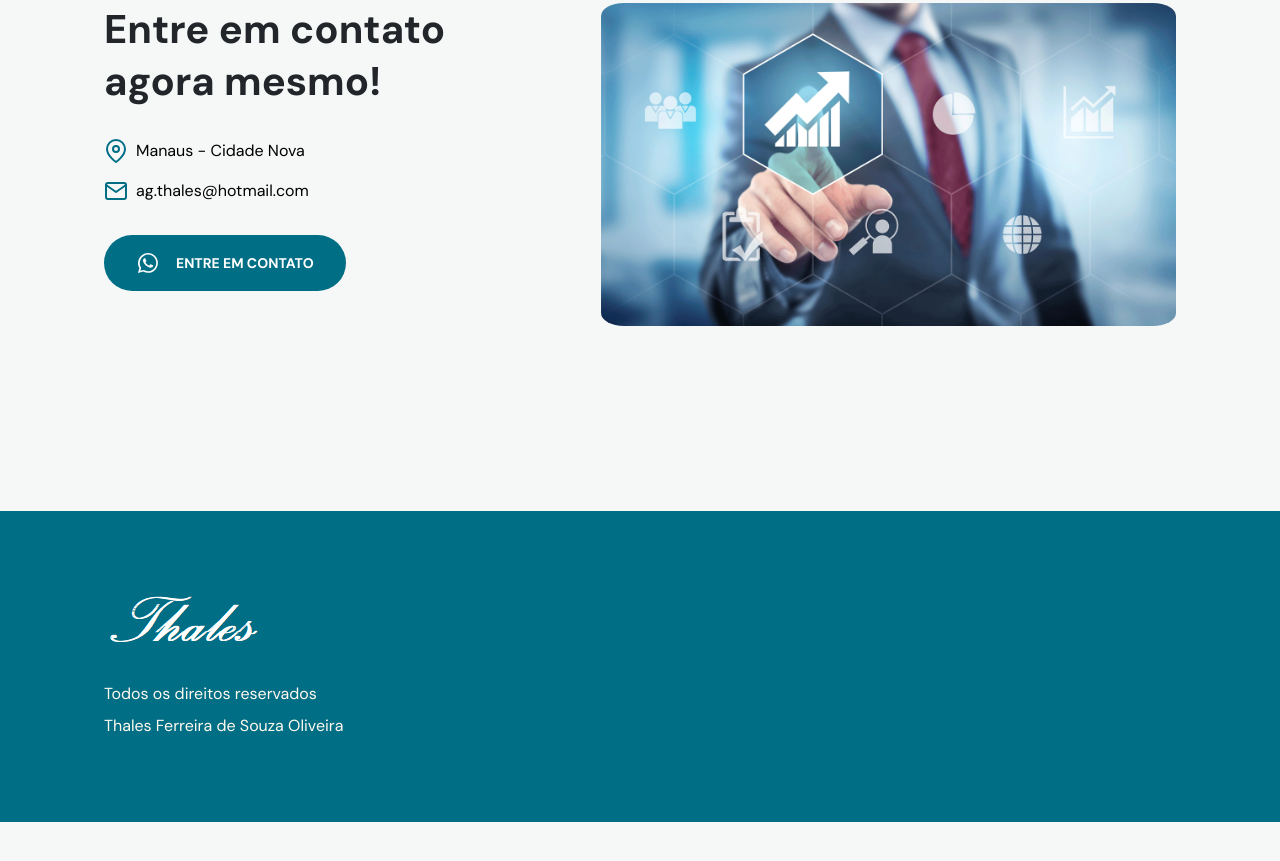
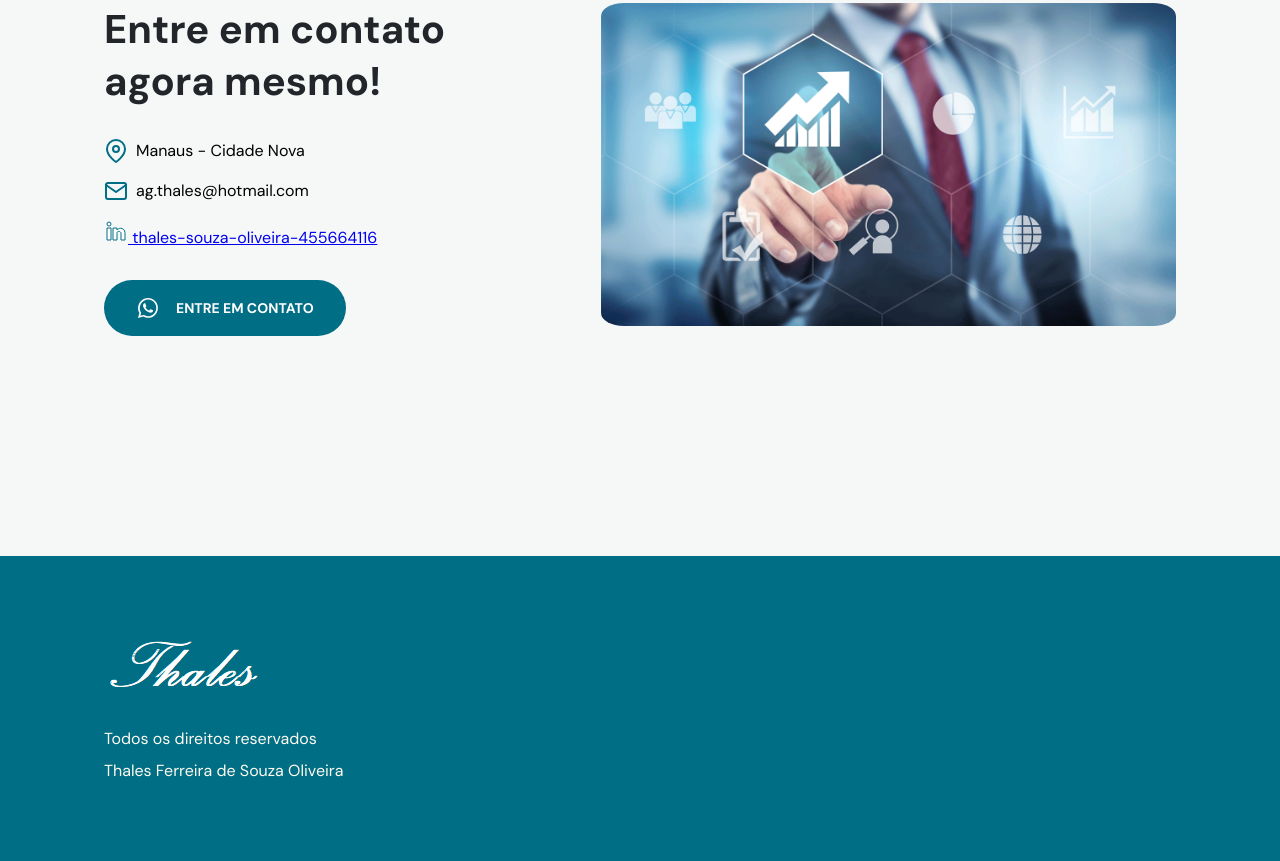
Before and after one commit to amazonasmanaus/thalesoliveira, a plain HTML site: page index.html in a window 1280 px wide. Shown: the part 3361-4222 px from the top of the page. Before the commit the page ends 4183 px from the top, so only its background shows below. Drawn offline with nearby package versions, Linux system fonts and the light colour scheme.

Commit message:
add link 2 vias

```diff
--- a/index.html
+++ b/index.html
@@ -473,6 +473,19 @@
               </svg>
               ag.thales@hotmail.com
             </li>
+
+            <li>
+              <!-- LINKEDIN -->
+              <a target="_blank" href="https://www.linkedin.com/in/thales-souza-oliveira-455664116/">
+                <svg xmlns="http://www.w3.org/2000/svg" xmlns:xlink="http://www.w3.org/1999/xlink" version="1.1"
+                  width="24" height="24" viewBox="0 0 24 24">
+                  <path fill="#FFFFFF"
+                    d="M21,21H17V14.25C17,13.19 15.81,12.31 14.75,12.31C13.69,12.31 13,13.19 13,14.25V21H9V9H13V11C13.66,9.93 15.36,9.24 16.5,9.24C19,9.24 21,11.28 21,13.75V21M7,21H3V9H7V21M5,3A2,2 0 0,1 7,5A2,2 0 0,1 5,7A2,2 0 0,1 3,5A2,2 0 0,1 5,3Z" />
+                </svg>
+                thales-souza-oliveira-455664116
+              </a>
+            </li>
+
           </ul>
 
           <a class="button" href="https://wa.me/559293980348" target="_blank">
@@ -483,6 +496,9 @@
             </svg>
             Entre em contato
           </a>
+
+
+
         </div>
       </div>
 
```
